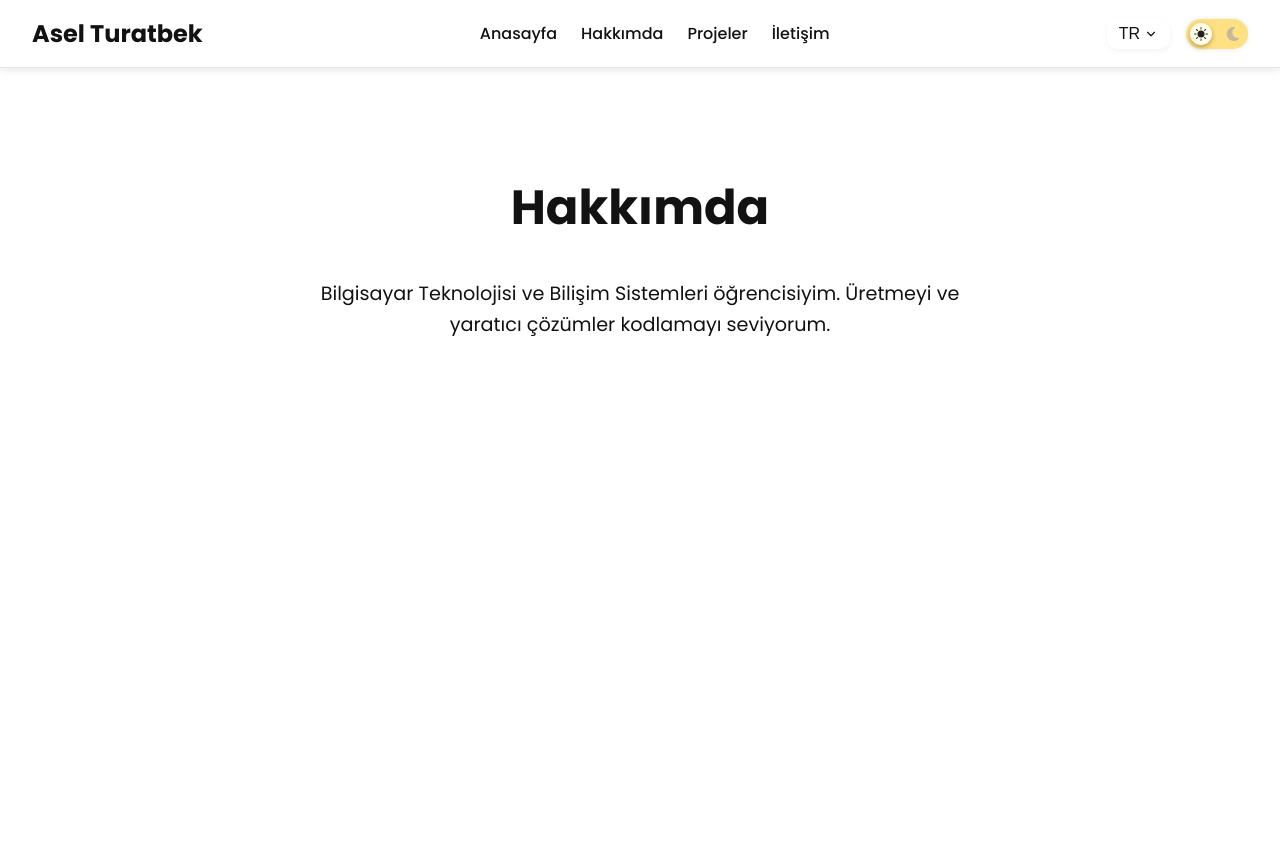
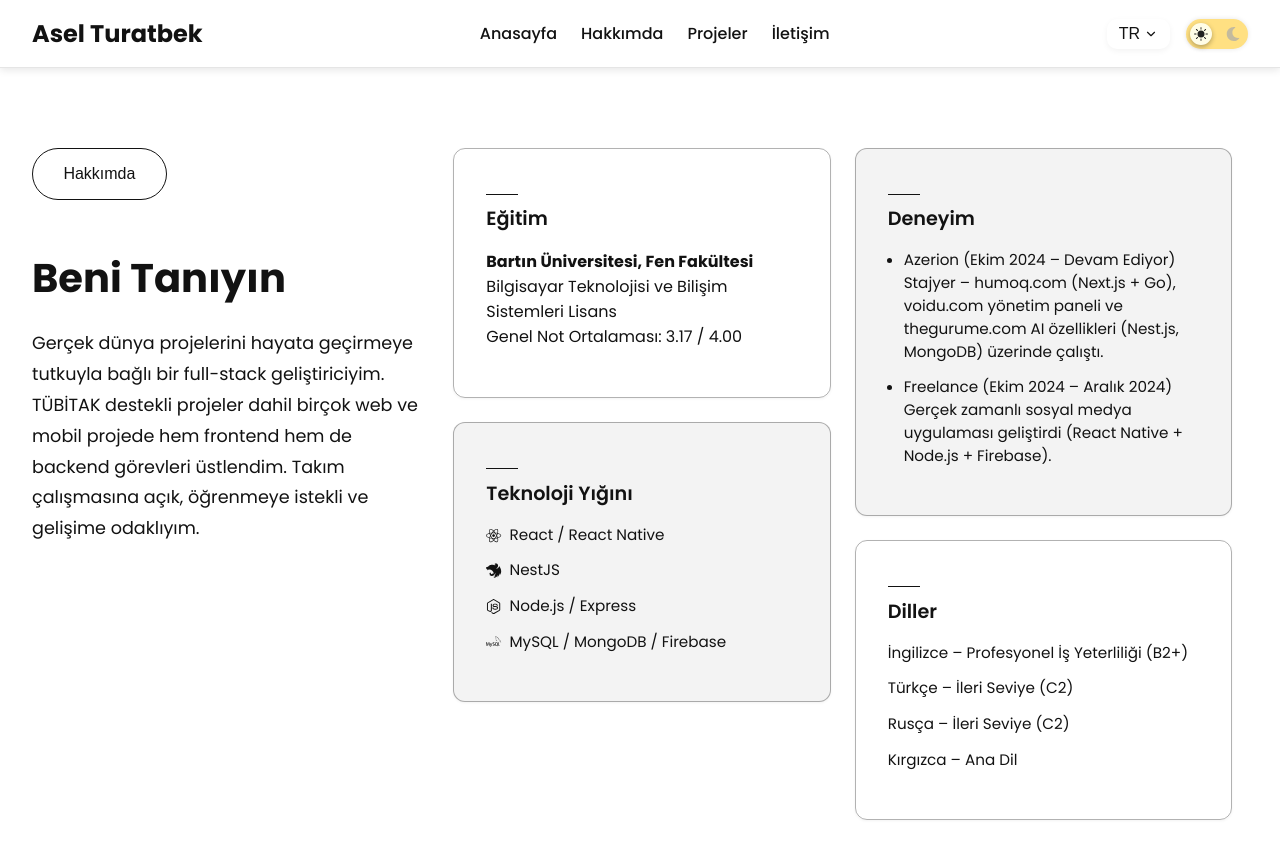
Before and after one commit to aselturatbek/cv-portfolio, a React (Vite) app: page /about in a window 1280 px wide. Shown: the top 858 px of the page. Before the commit the page ends 836 px from the top, so only its background shows below. Built offline with nearby package versions, Linux system fonts and the light colour scheme.

Commit message:
about me page added

```diff
--- a/src/i18n/en.json
+++ b/src/i18n/en.json
@@ -3,11 +3,28 @@
   "about": "About Me",
   "projects": "Projects",
   "contact": "Contact",
-  "welcomeMessage": "Welcome! I'm Furkan. This is my personal portfolio website.",
-  "aboutContent": "I'm a student of Computer Technology and Information Systems. I love building things and coding creative solutions.",
-  "projectsContent": "Here you can explore the projects I've worked on and learn more about my development experience.",
-  "contactContent": "If you'd like to get in touch with me, feel free to use one of the contact methods below.",
 
   "home.title": "Full Stack<br />Developer",
-  "home.intro": "Hi, I’m <strong>Asel Turatbek Kyzy</strong><br />Turning innovative ideas into clean, scalable,<br />and user-focused <i>web & mobile</i> solutions."
+  "home.intro": "Hi, I’m <strong>Asel Turatbek Kyzy</strong><br />Turning innovative ideas into clean, scalable,<br />and user-focused <i>web & mobile</i> solutions.",
+
+  "about.titleTag": "About Me",
+  "about.title": "Discover Who I Am",
+
+  "about.profile": "I'm a full-stack developer passionate about turning real-world ideas into impactful applications. I’ve worked on various web and mobile projects, some of them funded by TÜBİTAK, handling both frontend and backend tasks. I'm always eager to learn and grow in collaborative environments.",
+
+  "about.educationTitle": "Education",
+  "about.uni": "Bartin University, Faculty of Science",
+  "about.degree": "B.Sc. in Computer Technology and Information Systems",
+  "about.gpa": "GPA: 3.17 / 4.00",
+
+  "about.experienceTitle": "Experience",
+  "about.exp1": "Azerion (Oct 2024 – Present)\nInternship – Worked on humoq.com (Next.js + Go), voidu.com admin flow, and thegurume.com AI features using Nest.js and MongoDB.",
+  "about.exp2": "Freelance (Oct 2024 – Dec 2024)\nLed the development of a real-time social app (React Native + Node.js + Firebase).",
+
+  "about.skillsTitle": "Tech Stack",
+  "about.languagesTitle": "Languages",
+  "about.lang1": "English – B2+ (Professional)",
+  "about.lang2": "Turkish – C2 (Advanced)",
+  "about.lang3": "Russian – C2 (Advanced)",
+  "about.lang4": "Kyrgyz – Native"
 }
--- a/src/i18n/tr.json
+++ b/src/i18n/tr.json
@@ -3,11 +3,28 @@
   "about": "Hakkımda",
   "projects": "Projeler",
   "contact": "İletişim",
-  "welcomeMessage": "Hoş geldin! Ben Furkan. Bu benim kişisel portfolyo sitem.",
-  "aboutContent": "Bilgisayar Teknolojisi ve Bilişim Sistemleri öğrencisiyim. Üretmeyi ve yaratıcı çözümler kodlamayı seviyorum.",
-  "projectsContent": "Üzerinde çalıştığım projeleri ve deneyimlerimi burada keşfedebilirsiniz.",
-  "contactContent": "Benimle iletişime geçmek isterseniz, aşağıdaki yöntemleri kullanabilirsiniz.",
 
   "home.title": "Full Stack<br />Geliştirici",
-  "home.intro": "Merhaba, ben <strong>Asel Turatbek Kyzy</strong><br />Yenilikçi fikirleri sade, ölçeklenebilir ve<br />kullanıcı odaklı <i>web & mobil</i> çözümlere dönüştürüyorum."
+  "home.intro": "Merhaba, ben <strong>Asel Turatbek Kyzy</strong><br />Yenilikçi fikirleri sade, ölçeklenebilir ve<br />kullanıcı odaklı <i>web & mobil</i> çözümlere dönüştürüyorum.",
+
+  "about.titleTag": "Hakkımda",
+  "about.title": "Beni Tanıyın",
+
+  "about.profile": "Gerçek dünya projelerini hayata geçirmeye tutkuyla bağlı bir full-stack geliştiriciyim. TÜBİTAK destekli projeler dahil birçok web ve mobil projede hem frontend hem de backend görevleri üstlendim. Takım çalışmasına açık, öğrenmeye istekli ve gelişime odaklıyım.",
+
+  "about.educationTitle": "Eğitim",
+  "about.uni": "Bartın Üniversitesi, Fen Fakültesi",
+  "about.degree": "Bilgisayar Teknolojisi ve Bilişim Sistemleri Lisans",
+  "about.gpa": "Genel Not Ortalaması: 3.17 / 4.00",
+
+  "about.experienceTitle": "Deneyim",
+  "about.exp1": "Azerion (Ekim 2024 – Devam Ediyor)\nStajyer – humoq.com (Next.js + Go), voidu.com yönetim paneli ve thegurume.com AI özellikleri (Nest.js, MongoDB) üzerinde çalıştı.",
+  "about.exp2": "Freelance (Ekim 2024 – Aralık 2024)\nGerçek zamanlı sosyal medya uygulaması geliştirdi (React Native + Node.js + Firebase).",
+
+  "about.skillsTitle": "Teknoloji Yığını",
+  "about.languagesTitle": "Diller",
+  "about.lang1": "İngilizce – Profesyonel İş Yeterliliği (B2+)",
+  "about.lang2": "Türkçe – İleri Seviye (C2)",
+  "about.lang3": "Rusça – İleri Seviye (C2)",
+  "about.lang4": "Kırgızca – Ana Dil"
 }
--- a/src/pages/About.jsx
+++ b/src/pages/About.jsx
@@ -1,14 +1,62 @@
 import React from "react";
-import { useTranslation } from "react-i18next";
-import "../styles/Page.scss";
+import "../styles/About.scss";
+import { useTranslation, Trans } from "react-i18next";
+import { FaReact, FaNodeJs } from "react-icons/fa";
+import { SiNestjs, SiMysql } from "react-icons/si";
 
 const About = () => {
   const { t } = useTranslation();
 
   return (
-    <section className="page about-page">
-      <h1>{t("about")}</h1>
-      <p>{t("aboutContent")}</p>
+    <section className="about-section">
+      <div className="about-left">
+        <button className="tag-btn">{t("about.titleTag")}</button>
+        <h1>{t("about.title")}</h1>
+        <p className="about-desc">{t("about.profile")}</p>
+      </div>
+
+      <div className="about-right">
+        <div className="card-group">
+          <div className="about-card transparent-card">
+            <div className="card-header">{t("about.educationTitle")}</div>
+            <p>
+              <strong>{t("about.uni")}</strong><br />
+              {t("about.degree")}<br />
+              {t("about.gpa")}
+            </p>
+          </div>
+
+          <div className="about-card">
+            <div className="card-header">{t("about.skillsTitle")}</div>
+            <ul className="tech-list">
+              <li><FaReact /> React / React Native</li>
+              <li><SiNestjs /> NestJS</li>
+              <li><FaNodeJs /> Node.js / Express</li>
+              <li><SiMysql /> MySQL / MongoDB / Firebase</li>
+            </ul>
+          </div>
+        </div>
+
+        <div className="card-group">
+          <div className="about-card">
+            <div className="card-header">{t("about.experienceTitle")}</div>
+            <ul>
+              <li>{t("about.exp1")}</li>
+              <li>{t("about.exp2")}</li>
+            </ul>
+          </div>
+
+          <div className="about-card transparent-card">
+            <div className="card-header">{t("about.languagesTitle")}</div>
+            <ul className="tech-list">
+              <li>{t("about.lang1")}</li>
+              <li>{t("about.lang2")}</li>
+              <li>{t("about.lang3")}</li>
+              <li>{t("about.lang4")}</li>
+            </ul>
+          </div>
+        </div>
+      </div>
     </section>
   );
 };
--- a/src/pages/Home.jsx
+++ b/src/pages/Home.jsx
@@ -11,7 +11,8 @@ import {
   SiTypescript, SiNestjs, SiMongodb,
   SiMysql, SiFirebase, SiJira
 } from "react-icons/si";
-
+import "./About.jsx";
+import About from "./About.jsx";
 const technologies = [
   { icon: <FaJsSquare />, name: "JavaScript" },
   { icon: <SiTypescript />, name: "TypeScript" },
@@ -66,6 +67,7 @@ const Home = () => {
           </div>
         </div>
       </div>
+      <About />
     </section>
   );
 };
--- /dev/null
+++ b/src/styles/About.scss
@@ -0,0 +1,129 @@
+.about-section {
+  display: flex;
+  flex-wrap: wrap;
+  justify-content: space-between;
+  gap: 2rem;
+  padding: 5rem 2rem;
+  background-color: var(--bg);
+  color: var(--text);
+  font-family: 'Poppins', sans-serif;
+  max-width: 1200px;
+  width: 100%;
+
+
+}
+
+.about-left {
+  flex: 1;
+  min-width: 300px;
+  max-width: 600px;
+
+.tag-btn {
+  border: 1px solid var(--text);
+  color: var(--text); // Bunu eklediğine emin ol
+  background: transparent;
+  border-radius: 999px;
+  padding: 1rem 1.9rem;
+  font-weight: 400;
+  margin-bottom: 1.2rem;
+  cursor: default;
+  font-size: 1rem;
+}
+
+
+  h1 {
+    font-size: 2.5rem;
+    font-weight: 700;
+    margin-bottom: 1.5rem;
+    line-height: 1.3;
+  }
+
+  .about-desc {
+    font-size: 1.1rem;
+    line-height: 1.75;
+  }
+}
+
+.about-right {
+  flex: 2;
+  display: flex;
+  flex-wrap: wrap;
+  gap: 1.5rem;
+}
+
+.card-group {
+  display: flex;
+  flex-direction: column;
+  gap: 1.5rem;
+  flex: 1;
+  min-width: 300px;
+}
+
+.about-card {
+  background-color: var(--bg-soft);
+  padding: 2rem;
+  border-radius: 12px;
+  border: 1px solid rgba(0, 0, 0, 0.3);
+  box-shadow: 0 1px 3px rgba(0, 0, 0, 0.05);
+  transition: 0.2s;
+  height: fit-content;
+
+  &.transparent-card {
+    background-color: transparent;
+  }
+
+  .card-header {
+    font-weight: 600;
+    font-size: 1.2rem;
+    margin-bottom: 1rem;
+    padding-top: 0.8rem;
+
+    &::before {
+      content: "";
+      display: block;
+      width: 32px;
+      height: 1px;
+      background-color: var(--text);
+      margin-bottom: 0.6rem;
+    }
+  }
+
+  ul {
+    padding-left: 1rem;
+    li {
+      margin-bottom: 0.8rem;
+      font-size: 0.95rem;
+      line-height: 1.5;
+    }
+  }
+
+  .tech-list {
+    list-style: none;
+    padding-left: 0;
+
+    li {
+      display: flex;
+      align-items: center;
+      gap: 0.5rem;
+      font-size: 0.95rem;
+      margin-bottom: 0.8rem;
+    }
+  }
+}
+
+@media (max-width: 768px) {
+  .about-section {
+    flex-direction: column;
+    padding: 3rem 1rem;
+  }
+
+  .about-left {
+    h1 {
+      font-size: 2rem;
+    }
+  }
+
+  .about-right {
+    flex-direction: column;
+  }
+}
```
